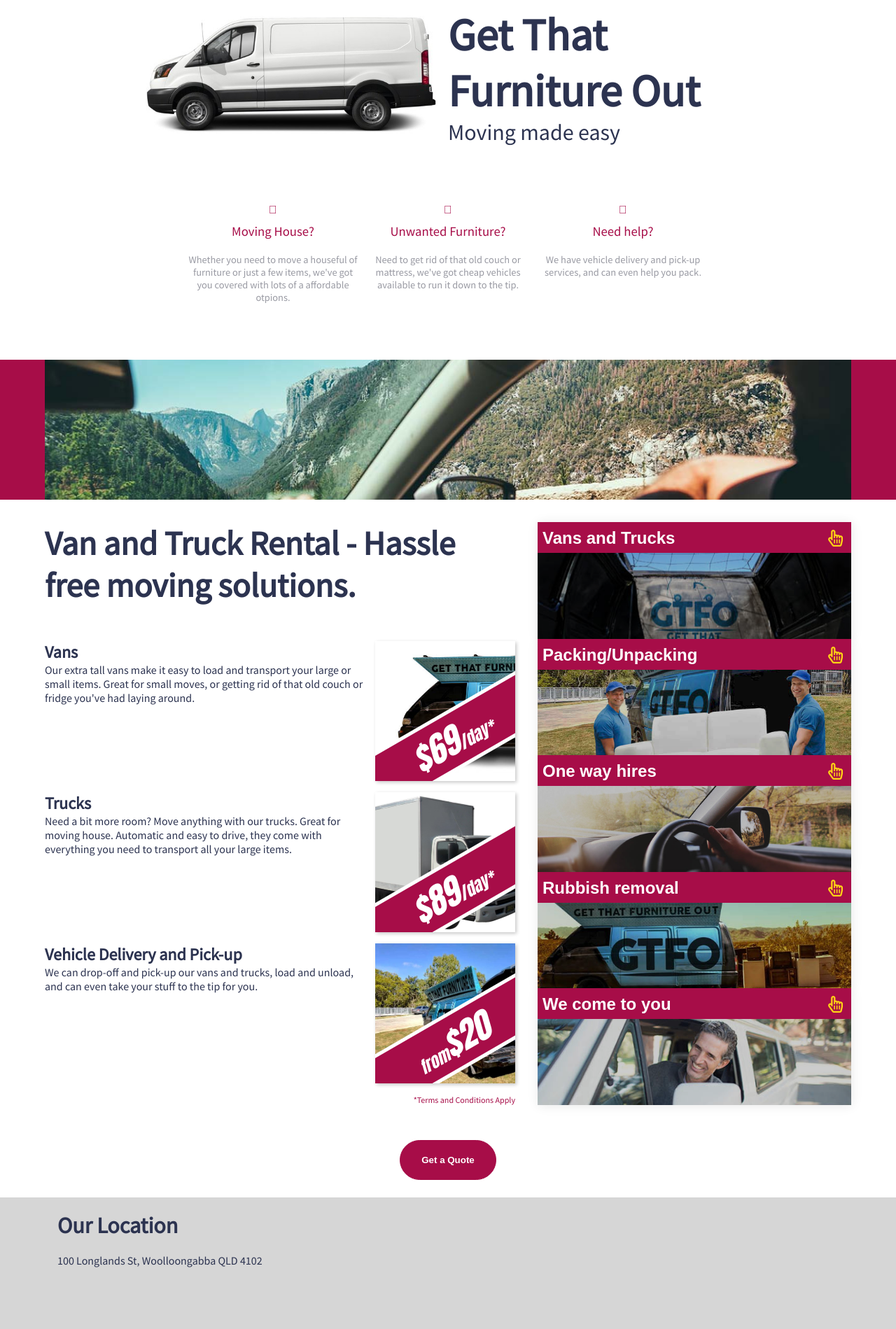
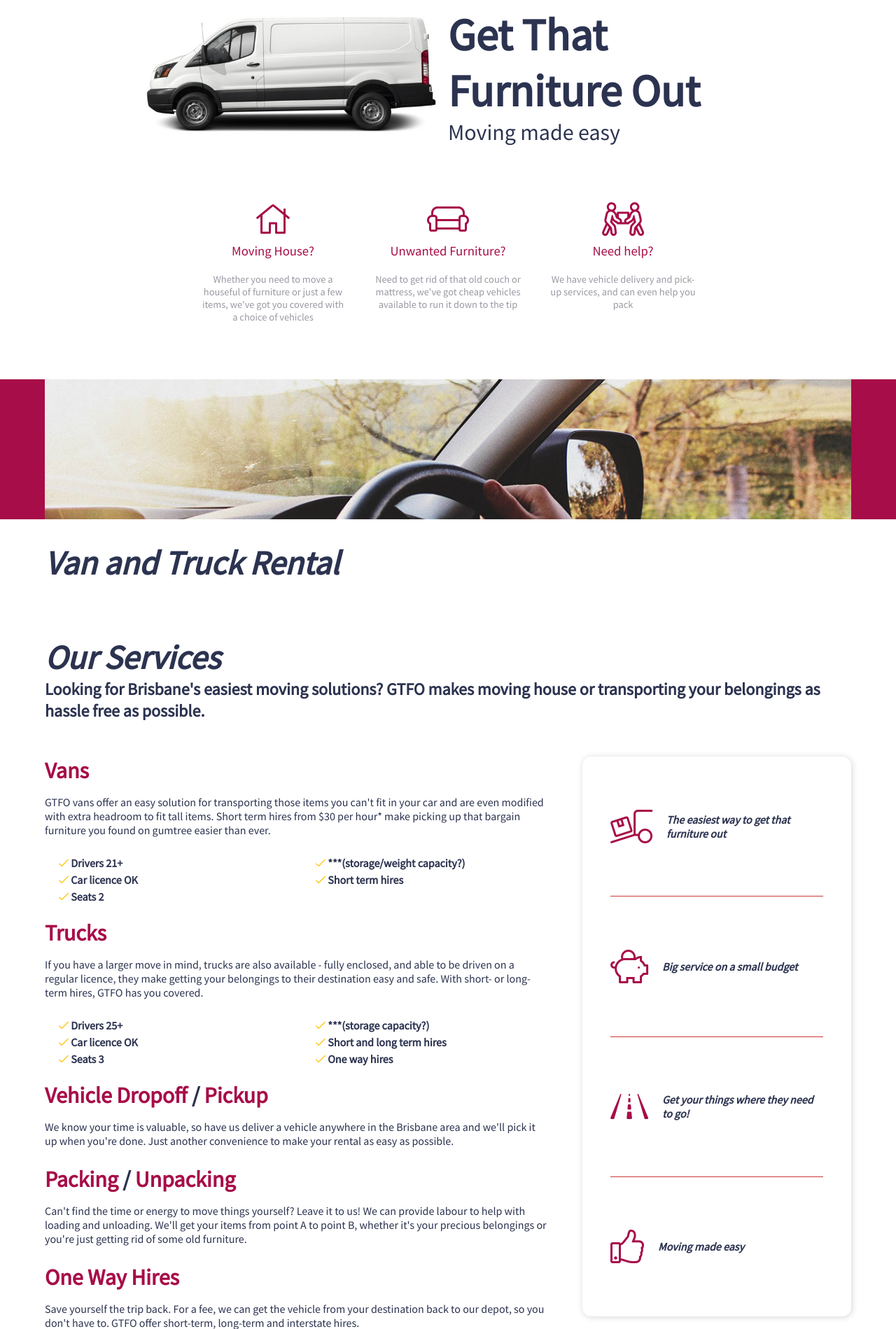
Before and after one commit to mbeloff/clean-template, a PHP site: page / in a window 1280 px wide. Shown: the part 111-2010 px from the top of the page at 70% size. Run offline with PHP 8.4, Linux system fonts and the light colour scheme; a map, chart or similar area stays blank; some libraries are stand-ins or nearby versions.

Commit message:
new index page and refactor

```diff
--- /dev/null
+++ b/css/_intro.scss
@@ -0,0 +1,3 @@
+.intro-section {
+  margin-bottom: 75px;
+}
--- a/css/_services.scss
+++ b/css/_services.scss
@@ -3,6 +3,10 @@
   display: grid;
   grid-template-columns: 2fr 1fr;
   grid-template-rows: auto;
+  & .section-heading {
+    margin-bottom: 0;
+
+  }
   @media only screen and (max-width: $break-med){
     grid-template-columns: auto;
     grid-template-rows: auto auto;
@@ -12,6 +16,9 @@
 .services-left {
   grid-column: 1/2;
   margin-right: 50px;
+  @media only screen and (max-width: $break-med){
+    margin-right: 0;
+  }
 }
 
 .services-right {
@@ -26,6 +33,10 @@
   @media only screen and (max-width: $break-med){
     grid-column: 1/2;
     min-height: 300px;
+    display: grid;
+    grid-template-rows: 1fr 1fr;
+    grid-template-columns: 1fr 1fr;
+    padding: 0;
   }
   .perk-container {
     display: flex;
@@ -37,10 +48,17 @@
     @media only screen and (max-width: $break-med){
       display: flex;
       flex-direction: column;
+      text-align: center;
+      border-top: 0;
       padding: 20px 0;
     }
     .perk-text {
       margin-left: 20px;
+      font-weight: 600;
+      font-style: italic;
+      @media only screen and (max-width: $break-med){
+        margin-top: 20px;
+      }
     }
     i {
       color: $prime;
@@ -53,8 +71,10 @@
 }
 
 .services-intro {
-  margin-bottom: 25px;
+  margin-bottom: 50px;
   font-weight: 600;
+  font-size: 1.5em;
+  grid-column: 1/3;
 }
 
 .service-details {
@@ -63,9 +83,13 @@
     margin-bottom: 20px;
     list-style: none;
     line-height: 1.5em;
+    @media only screen and (max-width: $break-med){
+      columns: 1;
+    }
     & li {
       margin-left: 20px;
       font-weight: 600;
+
       .fal {
         color: #ffc001;
       }
--- a/css/_vehicles.scss
+++ /dev/null
@@ -1,58 +0,0 @@
-.vehicle-container {
-  margin-bottom: 50px;
-  border-radius: 10px;
-  box-shadow: $shadow;
-}
-
-.vehicle-heading {
-  font-size: 3em;
-  margin-bottom: 20px;
-  padding: 20px;
-}
-
-.vehicle-img-container {
-  display: flex;
-  height: 200px;
-
-  @media only screen and (max-width: $break-med){
-    height: 150px;
-  }
-  @media only screen and (max-width: $break-small){
-    height: 100px;
-  }
-}
-
-.vehicle-img {
-  flex: 1 1 30%;
-  background-size: cover;
-  background-position: center;
-}
-
-.vehicle-content {
-  font-size: 1.5em;
-}
-
-.details {
-  list-style: none;
-  columns: 2;
-  padding: 20px;
-  @media only screen and (max-width: $break-med){
-    columns: 1;
-  }
-}
-
-.details-item {
-  display: flex;
-  align-items: center;
-  line-height: 1.5em;
-  @media only screen and (max-width: $break-med){
-    font-size: .8em;
-  }
-  & svg {
-    width: 28px;
-    height: 28px;
-    color: $prime;
-    padding: 0 10px;
-    font-size: 2em;
-  }
-}
--- a/css/styles.css
+++ b/css/styles.css
@@ -324,6 +263,8 @@ select::-ms-expand {
       grid-template-columns: 2fr 1fr;
   -ms-grid-rows: auto;
       grid-template-rows: auto; }
+  .services-section .section-heading {
+    margin-bottom: 0; }
   @media only screen and (max-width: 768px) {
     .services-section {
       -ms-grid-columns: auto;
@@ -385,9 +336,16 @@ select::-ms-expand {
         -webkit-box-direction: normal;
             -ms-flex-direction: column;
                 flex-direction: column;
+        text-align: center;
+        border-top: 0;
         padding: 20px 0; } }
     .services-right .perk-container .perk-text {
-      margin-left: 20px; }
+      margin-left: 20px;
+      font-weight: 600;
+      font-style: italic; }
+      @media only screen and (max-width: 768px) {
+        .services-right .perk-container .perk-text {
+          margin-top: 20px; } }
     .services-right .perk-container i {
       color: #a70d48; }
 
@@ -395,8 +353,12 @@ select::-ms-expand {
   border-top: none; }
 
 .services-intro {
-  margin-bottom: 25px;
-  font-weight: 600; }
+  margin-bottom: 50px;
+  font-weight: 600;
+  font-size: 1.5em;
+  -ms-grid-column: 1;
+  -ms-grid-column-span: 2;
+  grid-column: 1/3; }
 
 .service-details ul {
   -webkit-columns: 2;
@@ -419,6 +385,9 @@ select::-ms-expand {
 
 .service-p {
   margin-bottom: 25px; }
+
+.intro-section {
+  margin-bottom: 75px; }
 
 .footer {
   position: absolute;
@@ -650,7 +619,8 @@ a {
       width: 95%; } }
   .options-container .option {
     text-align: center;
-    width: 250px; }
+    width: 250px;
+    padding: 0 20px; }
     .options-container .option .option-img {
       margin-bottom: 10px;
       color: #a70d48; }
@@ -675,7 +645,8 @@ a {
 
 .section-heading {
   font-size: 3em;
-  margin-bottom: 50px; }
+  margin-bottom: 50px;
+  font-style: italic; }
   @media only screen and (max-width: 768px) {
     .section-heading {
       margin-bottom: 50px; } }
--- a/css/styles.scss
+++ b/css/styles.scss
@@ -1,8 +1,8 @@
 @import "_base.scss";
-@import "_vehicles.scss";
 @import "_images.scss";
 @import "_booking.scss";
 @import "_services.scss";
+@import "_intro.scss";
 
 .footer {
   position: absolute;
@@ -224,6 +224,7 @@ a {
   .option {
     text-align: center;
     width: 250px;
+    padding: 0 20px;
 
 
     .option-img {
@@ -261,6 +262,7 @@ a {
 .section-heading {
   font-size: 3em;
   margin-bottom: 50px;
+  font-style: italic;
   @media only screen and (max-width: $break-med){
     margin-bottom: 50px;
   }
--- a/index.html
+++ b/index.html
@@ -5,10 +5,10 @@
   <meta charset="UTF-8">
   <meta name="viewport" content="width=device-width, initial-scale=1.0">
   <meta http-equiv="X-UA-Compatible" content="ie=edge">
-  <link rel="stylesheet" href="https://use.fontawesome.com/releases/v5.7.2/css/all.css" integrity="sha384-fnmOCqbTlWIlj8LyTjo7mOUStjsKC4pOpQbqyi7RrhN7udi9RwhKkMHpvLbHG9Sr" crossorigin="anonymous">
   <link href="https://fonts.googleapis.com/css?family=Source+Sans+Pro" rel="stylesheet">
-  <link rel="stylesheet" href="css/styles.css">
-  <title>GTFO van and truck rentals - home</title>
+  <link rel="stylesheet" href="/css/all.css">
+  <link rel="stylesheet" href="/css/styles.css">
+  <title>GTFO van and truck rentals - services</title>
 </head>
 
 <body>
@@ -16,18 +16,18 @@
     <nav class="nav">
       <div class="container nav-container">
         <div class="nav-left">
-          <a href="../index.html" class="nav-logo">GTFO</a>
+          <a href="/index.html" class="nav-logo">GTFO</a>
         </div>
         <div class="nav-right">
-          <a href="#" class="nav-link">About Us</a>
+          <a href="/index.html" class="nav-link">About Us</a>
           <div class="nav-droplink" style="position: relative">
-            <a href="/views/services.html" class="nav-link">Services</a>
+            <a href="#" class="nav-link">Services</a>
             <div class="dropdown">
               <ul>
-                <li><a class="nav-link" href="/views/services.html#">Van Rental</a></li>
-                <li><a class="nav-link" href="/views/services.html#">Truck Rental</a></li>
-                <li><a class="nav-link" href="/views/services.html#">Dropoff/Pickup</a></li>
-                <li><a class="nav-link" href="/views/services.html#">One Way Hires</a></li>
+                <li><a class="nav-link" href="#services">Van Rentals</a></li>
+                <li><a class="nav-link" href="#services">Truck Rentals</a></li>
+                <li><a class="nav-link" href="#services">Dropoff/Pickup</a></li>
+                <li><a class="nav-link" href="#services">One Way Hires</a></li>
               </ul>
             </div>
           </div>
@@ -39,114 +39,115 @@
     <div class="content-wrap">
       <main>
         <div class="header-container">
-          <div class="header-left"><img src="img/van.jpg" alt=""></div>
+          <div class="header-left"><img src="/img/van.jpg" alt=""></div>
           <h1 class="header-heading">Get That Furniture Out</h1>
           <p class="header-p">Moving made easy</p>
         </div>
         <div class="container">
           <div class="options-container">
             <div class="option">
-              <div class="option-img"><i class="fal fa-home fa-1x"></i></div>
+              <div class="option-img"><i class="fal fa-home fa-3x"></i></div>
               <div class="option-text">
                 <h3 class="option-heading">Moving House?</h1>
-                  <p class="option-p">Whether you need to move a houseful of furniture or just a few items, we've got you covered with lots of a affordable otpions.</p>
+                  <p class="option-p">Whether you need to move a houseful of furniture or just a few items, we've got you covered with a choice of vehicles</p>
               </div>
             </div>
             <div class="option">
-              <div class="option-img"><i class="fal fa-couch fa-1x"></i></div>
+              <div class="option-img"><i class="fal fa-couch fa-3x"></i></div>
               <div class="option-text">
                 <h3 class="option-heading">Unwanted Furniture?</h1>
-                  <p class="option-p">Need to get rid of that old couch or mattress, we've got cheap vehicles available to run it down to the tip.</p>
+                  <p class="option-p">Need to get rid of that old couch or mattress, we've got cheap vehicles available to run it down to the tip</p>
               </div>
             </div>
             <div class="option">
-              <div class="option-img"><i class="fal fa-people-carry fa-1x"></i></div>
+              <div class="option-img"><i class="fal fa-people-carry fa-3x"></i></div>
               <div class="option-text">
                 <h3 class="option-heading">Need help?</h1>
-                  <p class="option-p">We have vehicle delivery and pick-up services, and can even help you pack.</p>
+                  <p class="option-p">We have vehicle delivery and pick-up services, and can even help you pack</p>
               </div>
             </div>
           </div>
         </div>
 
         <div class="banner">
-          <div class="banner-img home-banner-img"></div>
+          <div class="banner-img services-banner-img"></div>
         </div>
 
-        <div class="container main" id="services">
-          <div class="content-article">
-            <h1 class="section-heading">Van and Truck Rental - Hassle free moving solutions.</h1>
-            <div class="article-grid">
-              <div class="article-text">
-                <h2 class="article-heading">Vans</h2>
-                <p class="article-p">Our extra tall vans make it easy to load and transport your large or small items. Great for small moves, or getting rid of that old couch or fridge you've had laying around. </p>
+
+        <section class="intro-section">
+          <div class="container">
+            <h2 class="section-heading">Van and Truck Rental</h2>
+            <div class="vehicle-select">
+              <div class="vehicle-van">
+
               </div>
-              <div class="article-img img-van">
-                <div class="img-banner">
-                  <p class="banner-text">$69<span>/day*</span></p>
+              <div class="vehicle-truck">
+
               </div>
             </div>
           </div>
-            <div class="article-grid">
-              <div class="article-text">
-                <h2 class="article-heading">Trucks</h2>
-                <p class="article-p">Need a bit more room? Move anything with our trucks. Great for moving house. Automatic and easy to drive, they come with everything you need to transport all your large items.</p>
+        </section>
+
+        <div class="container">
+          <section class="services-section">
+
+            <h2 class="section-heading">Our Services</h2>
+            <p class="services-intro">Looking for Brisbane's easiest moving solutions? GTFO makes moving house or transporting your belongings as hassle free as possible. </p>
+            <div class="services-left">
+
+              <div class="service-details">
+                <h2 class="service-heading">Vans</h2>
+                <p class="service-p">GTFO vans offer an easy solution for transporting those items you can't fit in your car and are even modified with extra headroom to fit tall items. Short term hires from $30 per hour* make picking up that bargain furniture you found on gumtree easier than ever.</p>
+                <ul>
+                  <li><i class="fal fa-check"></i> Drivers 21+</li>
+                  <li><i class="fal fa-check"></i> Car licence OK</li>
+                  <li><i class="fal fa-check"></i> Seats 2</li>
+                  <li><i class="fal fa-check"></i> ***(storage/weight capacity?)</li>
+                  <li><i class="fal fa-check"></i> Short term hires</li>
+                </ul>
               </div>
-              <div class="article-img img-truck">
-                <div class="img-banner">
-                  <p class="banner-text">$89<span>/day*</span></p>
+              <div class="service-details">
+                <h2 class="service-heading">Trucks</h2>
+                <p class="service-p">If you have a larger move in mind, trucks are also available - fully enclosed, and able to be driven on a regular licence, they make getting your belongings to their destination easy and safe. With short- or long-term hires, GTFO has you covered.</p>
+                <ul>
+                  <li><i class="fal fa-check"></i> Drivers 25+</li>
+                  <li><i class="fal fa-check"></i> Car licence OK</li>
+                  <li><i class="fal fa-check"></i> Seats 3</li>
+                  <li><i class="fal fa-check"></i> ***(storage capacity?)</li>
+                  <li><i class="fal fa-check"></i> Short and long term hires</li>
+                  <li><i class="fal fa-check"></i> One way hires</li>
+                </ul>
+              </div>
+              <div class="service-details">
+                <h2 class="service-heading">Vehicle Dropoff<span> / </span>Pickup</h2>
+                <p class="service-p">We know your time is valuable, so have us deliver a vehicle anywhere in the Brisbane area and we'll pick it up when you're done. Just another convenience to make your rental as easy as possible.</p>
+              </div>
+              <div class="service-details">
+                <h2 class="service-heading">Packing<span> / </span>Unpacking</h2>
+                <p class="service-p">Can't find the time or energy to move things yourself? Leave it to us! We can provide labour to help with loading and unloading. We'll get your items from point A to point B, whether it's your precious belongings or you're just getting rid of some old furniture. </p>
+              </div>
+              <div class="service-details">
+                <h2 class="service-heading">One Way Hires</h2>
+                <p class="service-p">Save yourself the trip back. For a fee, we can get the vehicle from your destination back to our depot, so you don't have to. GTFO offer short-term, long-term and interstate hires.</p>
               </div>
             </div>
+            <div class="services-right">
+              <div class="perk-container"><i class="fal fa-truck-loading fa-3x"></i>
+                <p class="perk-text">The easiest way to get that furniture out</p>
               </div>
-            <div class="article-grid">
-              <div class="article-text">
-                <h2 class="article-heading">Vehicle Delivery and Pick-up</h2>
-                <p class="article-p">We can drop-off and pick-up our vans and trucks, load and unload, and can even
-                  take your stuff to the tip for you.</p>
+              <div class="perk-container"><i class="fal fa-piggy-bank fa-3x"></i></i></i>
+                <p class="perk-text">Big service on a small budget</p>
               </div>
-              <div class="article-img img-van-open">
-                <div class="img-banner">
-                  <p class="banner-text"><span>from</span>$20</p>
+              <div class="perk-container"><i class="fal fa-road fa-3x"></i></i>
+                <p class="perk-text">Get your things where they need to go!</p>
+              </div>
+              <div class="perk-container"><i class="fal fa-thumbs-up fa-3x"></i></i>
+                <p class="perk-text">Moving made easy</p>
               </div>
             </div>
-            </div>
-            <p class="article-disclaimer">*Terms and Conditions Apply</p>
-          </div>
-          <div class="service-flex">
-            <div class="service-img services-item-1">
-              <div class="service-img-overlay">
-                <h2 class="overlay-heading">Vans and Trucks<i class="far fa-hand-pointer"></i></h2>
-                <p class="overlay-p">Whether you just have some trash to get rid of, or a full house move - we've got
-                  large and small vehicles options at great prices.</p>
 
-              </div>
-            </div>
-            <div class="service-img services-item-2">
-              <div class="service-img-overlay">
-                <h2 class="overlay-heading">Packing/Unpacking<i class="far fa-hand-pointer"></i></h2>
-                <p class="overlay-p">Need help with those large items? We can provide labour to help load, unload or
-                  take your stuff to the tip for you.</p>
-              </div>
-            </div>
-            <div class="service-img services-item-3">
-              <div class="service-img-overlay">
-                <h2 class="overlay-heading">One way hires<i class="far fa-hand-pointer"></i></h2>
-                <p class="overlay-p">For a fee we can save you the drive back and pick up the vehicle from your destination.</p>
-              </div>
-            </div>
-            <div class="service-img services-item-4">
-              <div class="service-img-overlay">
-                <h2 class="overlay-heading">Rubbish removal<i class="far fa-hand-pointer"></i></h2>
-                <p class="overlay-p">Our vans are easy to load and unload and are perfect for disposing of those large or small items.</p>
-              </div>
-            </div>
-            <div class="service-img services-item-5">
-              <div class="service-img-overlay">
-                <h2 class="overlay-heading">We come to you<i class="far fa-hand-pointer"></i></h2>
-                <p class="overlay-p">We can bring the vehicle to your driveway, and pick it up when you're done.</p>
-              </div>
-            </div>
-          </div>
+
+          </section>
         </div>
         <div class="container ">
           <div class="booking-btn-container">
@@ -291,21 +292,23 @@
                 </div>
           </section>
         </div>
+
+    </div>
     <section class="map-section">
       <div class="container">
         <h1 class="map-heading">Our Location</h1>
         <p class="map-address">100 Longlands St, Woolloongabba QLD 4102</p>
         <div class="mapouter">
           <div class="address-container"></div>
-            <div class="gmap_canvas"><iframe id="gmap_canvas" src="https://maps.google.com/maps?q=100%20Longlands%20St&t=&z=12&ie=UTF8&iwloc=&output=embed"
-                frameborder="0" scrolling="no" marginheight="0" marginwidth="0"></iframe>
+          <div class="gmap_canvas"><iframe id="gmap_canvas" src="https://maps.google.com/maps?q=100%20Longlands%20St&t=&z=12&ie=UTF8&iwloc=&output=embed" frameborder="0" scrolling="no" marginheight="0" marginwidth="0"></iframe>
           </div>
         </div>
       </div>
     </section>
+
     </main>
 
-    </div>
+
     <footer class="footer">
       <div class="footer-content">
         <div class="container footer-content-container">
@@ -335,7 +338,7 @@
       </div>
     </footer>
   </div>
-  <script src="js/jquery-3.3.1.min.js"></script>
+  <script src="/js/jquery-3.3.1.min.js"></script>
   <script src="js/scripts.js"></script>
 </body>
 
--- a/things.txt
+++ /dev/null
@@ -1,4 +0,0 @@
-van
-truck
-pick-up drop-off
-we'll come to you
```
Also changed, not shown: other parts of css/styles.css (+15 -62 lines), css/regular.css (deleted, +0 -15 lines), index-old.html (renamed from views/services.html, +95 -72 lines), 1 other file. Lines whose indentation alone changed are shown as unchanged.
